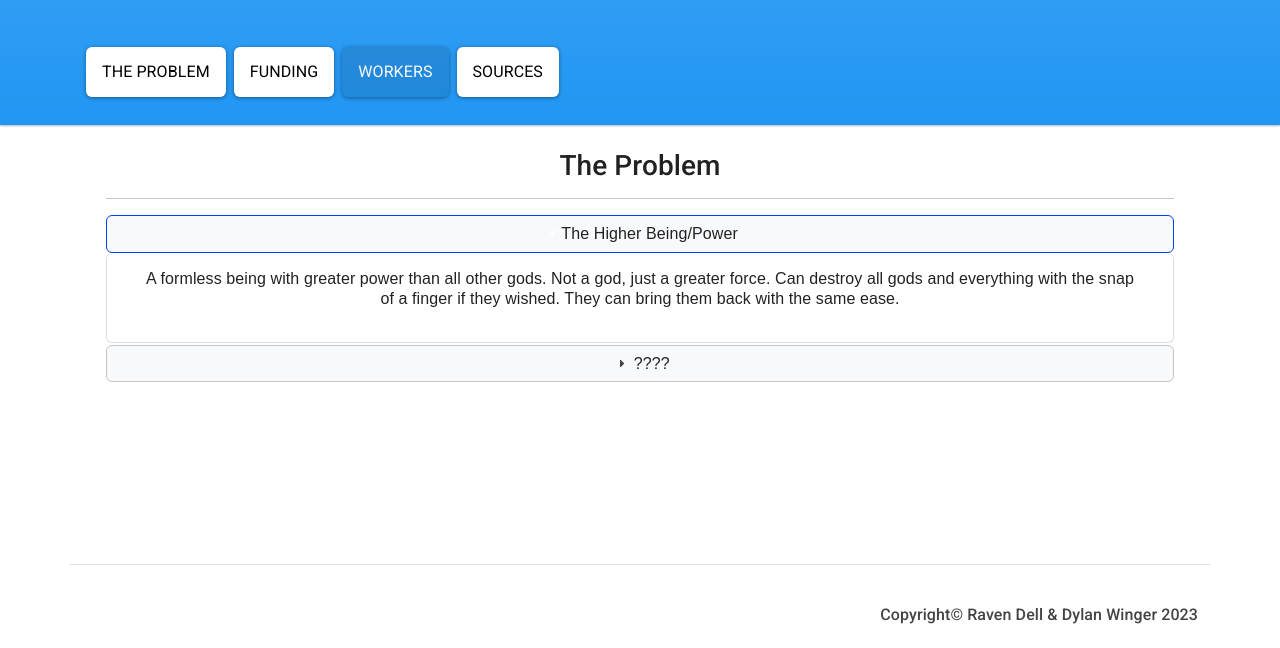
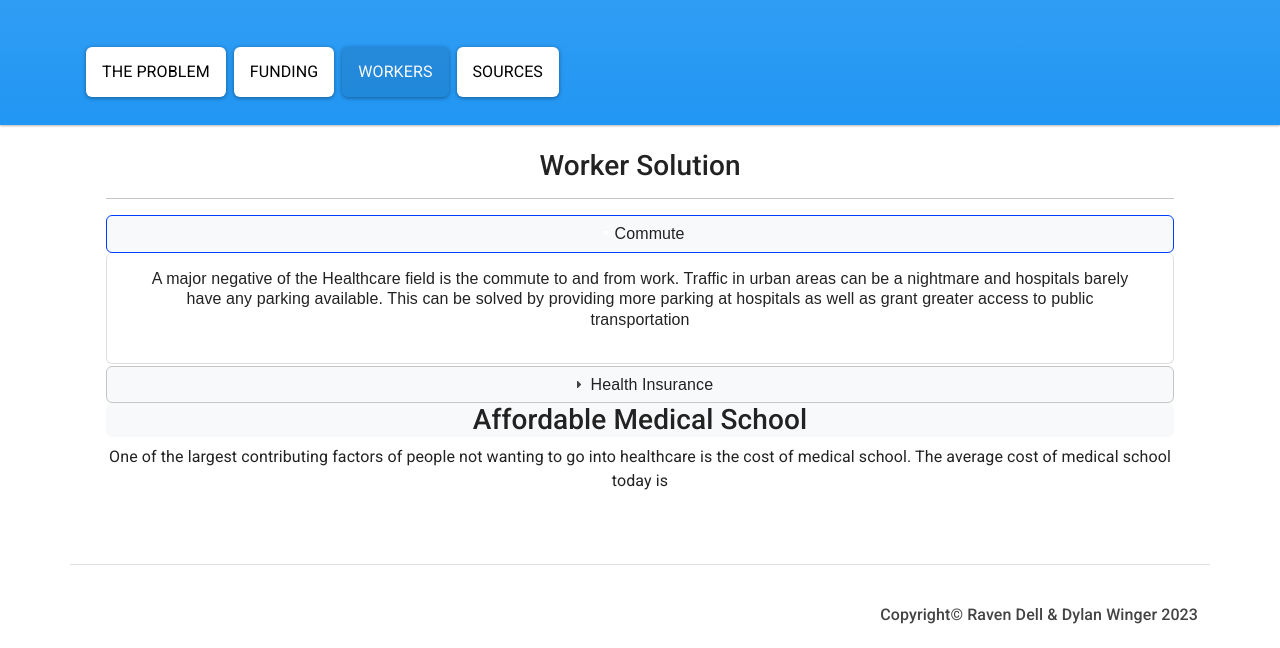
Before and after one commit to 20336/Healthcare-Worker-Shortage, a plain HTML site: page workers.html in a window 1280 px wide. Shown: the part 152-800 px from the top of the page. Drawn offline with nearby package versions, Linux system fonts and the light colour scheme; files that its build step writes are made by us from their sources.

Commit message:
Working on Workers

```diff
--- a/workers.html
+++ b/workers.html
@@ -42,22 +42,34 @@
 		<div class="justify-content-center p-4">
 			<div>
 				<h3 class = "text-dark">
-					The Problem
+					Worker Solution
 				</h3>
 			</div>
 
 			<div><hr></div>
             <div id="accordion">
-				<h3 class="bg-light rounded text-dark">The Higher Being/Power</h3>
+				<h3 class="bg-light rounded text-dark">Commute</h3>
                         <div class="bg-secondary rounded text-dark">
-                            <p>A formless being with greater power than all other gods. Not a god, just a greater force. Can destroy all gods and everything with the snap of a finger if they wished. They can bring them back with the same ease. </p>
+                            <p>A major negative of the Healthcare field is the commute to and from work. Traffic in urban areas can be a
+                                nightmare and hospitals barely have any parking available. This can be solved by providing more parking at hospitals as well as grant greater access to public
+                            transportation</p>
                         </div>
 
 
 
-			<h3 class="bg-light rounded text-dark" > ????</h3>
+			<h3 class="bg-light rounded text-dark" > Health Insurance</h3>
                         <div class="bg-secondary rounded text-dark">
-                            <p>God of the Unknown. Created by the higher being. The higher being believed that no one should know everything and then created ????. He is the unknown, the unseen, what lurks in the shadows, what you want to know but can never know. No one but the higher being knows what he is, what he truly looks like, or what his name is. Depicted as being the partner of the higher being. Created death (Dara) because he was told to because Yagi made humans.</p>
+                            <p>Many people fear getting into a job in health careers due to the needing to be around diseases constantly. This causes potential workers to worry
+                                about getting sick or not being able to afford the cost of treatment. It is estimated that nearly 600,000 Healthcare workers are uninsured.
+                                (Nearly 600,000 Health Care Workers) These worries can be mitigated if hospitals provide healthcare coverage for all employees.   </p>
+                        </div>
+                    </div>
+
+            <h3 class="bg-light rounded text-dark" > Affordable Medical School</h3>
+                        <div class="bg-secondary rounded text-dark">
+                            <p>One of the largest contributing factors of people not wanting to go into healthcare is the cost of medical school. The average cost of medical
+                                school today is
+                            </p>
                         </div>
                     </div>
 		</div>
```
